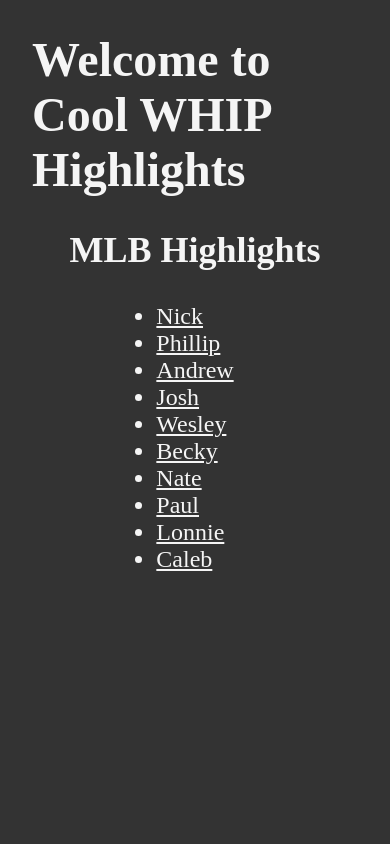
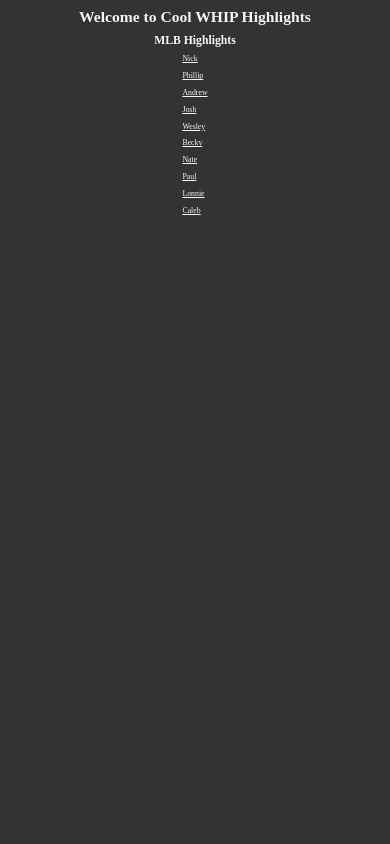
Before and after one commit to dovinhs8437-boop/web, a Flask app: page / in a window 390 px wide. Run offline with Flask 3, Linux system fonts and the light colour scheme.

Commit message:
style changes

```diff
--- a/static/styles/style.css
+++ b/static/styles/style.css
@@ -5,15 +5,15 @@
 }
 
 body {
-    padding: 2rem;
+    padding: 2vw; /* Use viewport width for padding */
     background-color: #333;
     color: whitesmoke;
     min-height: 100vh;
     display: flex;
     flex-direction: column;
     align-items: center;
-    gap: 2rem;
-    font-size: 2rem;
+    gap: 2vw; /* Use viewport width for gap */
+    font-size: 2vw; /* Use viewport width for font size */
 }
 
 /* Default link style */
@@ -29,15 +29,15 @@ a:visited {
 
 /* Style for buttons */
 button {
-    font-size: 1.5rem; /* Adjust the font size as needed */
-    padding: 0.5rem 1rem; /* Adjust the padding as needed */
+    font-size: 1.5vw; /* Use viewport width for font size */
+    padding: 1vw 2vw; /* Use viewport width for padding */
     border-radius: 5px; /* Adjust the border radius as needed */
-    margin-right: 1rem; /* Adjust the margin between buttons */
+    margin-right: 2vw; /* Use viewport width for margin */
 }
 
 input {
-    font-size: 1.5rem; /* Adjust the font size as needed */
-    padding: 0.5rem; /* Adjust the padding as needed */
+    font-size: 1.5vw; /* Use viewport width for font size */
+    padding: 1vw; /* Use viewport width for padding */
     border-radius: 5px; /* Adjust the border radius as needed */
 }
 
@@ -45,18 +45,17 @@ input {
 .button-container {
     display: flex;
 }
+ul {
+    list-style-type: none;
+    padding: 0;
+}
 
-/* Media query for smaller screens */
-@media screen and (max-width: 1180px) {
-    body {
-        font-size: 1.5rem; /* Decrease font size for smaller screens */
-    }
+ul li {
+    width: 100%; /* Ensure videos take up the full width of the container */
+    margin-bottom: 2vw; /* Add some spacing between videos */
+}
 
-    button {
-        font-size: 1.2rem; /* Decrease button font size for smaller screens */
-    }
-
-    input {
-        font-size: 1.2rem; /* Decrease input font size for smaller screens */
-    }
+video {
+    width: 100%; /* Make the video fill the entire width of its container */
+    height: auto; /* Automatically adjust the height to maintain aspect ratio */
 }
```
